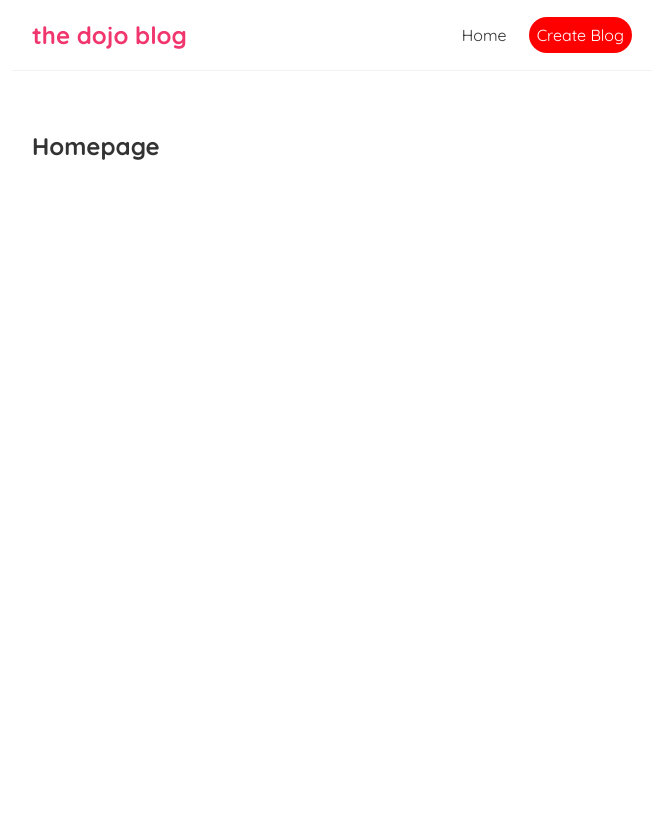
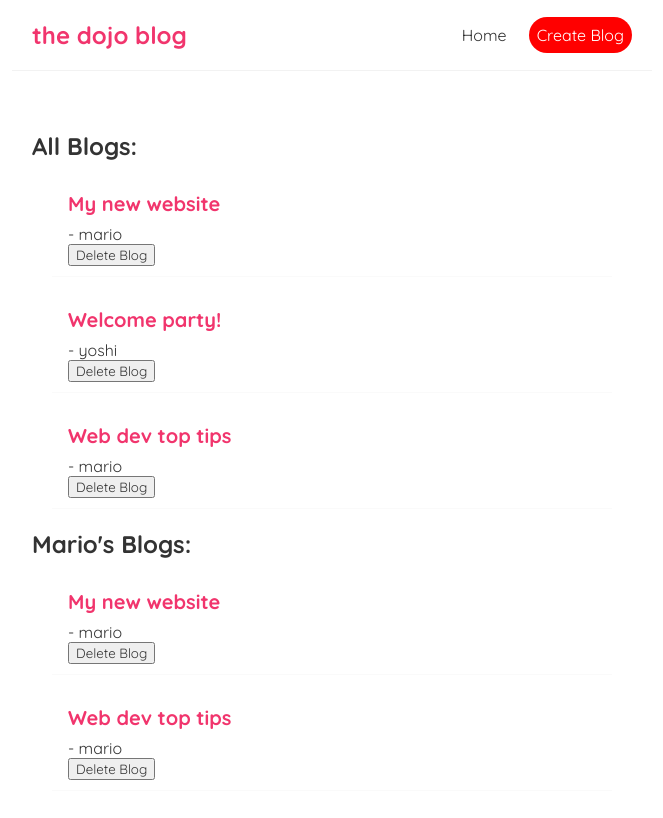
Before and after one commit to grimWaffles/dojo-blog, a React (Create React App) app: page / in a window 1280 px wide. Shown: the top 818 px of the page, without its empty margins (308-971 px from the left). Built offline with nearby package versions, Linux system fonts and the light colour scheme.

Commit message:
Lesson 15

```diff
--- /dev/null
+++ b/src/components/BlogList.js
@@ -0,0 +1,21 @@
+const BlogList = ({blogs,title, handleDelete}) => {
+    // const blogs = props.blogs
+    // const title = props.title
+
+    return (
+        <div className="blog-list">
+            <h2>{title}</h2>
+            {blogs.map((blog) =>
+            (
+                <div className="blog-preview" key={blog.id}>
+                    <h2>{blog.title}</h2>
+                    <p>- {blog.author}</p>
+                    <button onClick={()=>{handleDelete(blog.id)}}>Delete Blog</button>
+                </div>
+            )
+            )}
+        </div>
+    );
+}
+
+export default BlogList;
--- a/src/index.css
+++ b/src/index.css
@@ -34,3 +34,19 @@
   margin: 40px auto;
   padding: 20px;
 }
+
+.blog-preview{
+  padding: 10px 16px;
+  margin:20px;
+  border-bottom: 1px solid #fafafa;
+}
+
+.blog-preview:hover{
+  box-shadow: 1px 3px 5px rgba(0, 0, 0, 0.1);
+}
+
+.blog-preview h2{
+  font-size: 20px;
+  color: #f1356d;
+  margin-bottom: 8px;
+}
--- a/src/views/Home2.js
+++ b/src/views/Home2.js
@@ -1,9 +1,28 @@
-import { useState } from "react";
+import { useState, useEffect } from "react";
+import BlogList from "../components/BlogList";
 
 const Home2 = () => {
+
+    const [blogs, setBlogs] = useState([
+        { title: 'My new website', body: 'lorem ipsum...', author: 'mario', id: 1 },
+        { title: 'Welcome party!', body: 'lorem ipsum...', author: 'yoshi', id: 2 },
+        { title: 'Web dev top tips', body: 'lorem ipsum...', author: 'mario', id: 3 }
+    ])
+
+    const handleDelete = (id) => {
+        const newBlogs = blogs.filter(blog => blog.id != id)
+        setBlogs(newBlogs)
+    }
+
+    useEffect(()=>{
+        console.log('UseEffect ran!')
+    });
+
     return (
         <div className="home">
-            <h2>Homepage</h2>
+            {/* To loop through a list in react */}
+            <BlogList blogs={blogs} title="All Blogs:" handleDelete={handleDelete} />
+            <BlogList blogs={blogs.filter(blog => blog.author === 'mario')} title={"Mario's Blogs:"} handleDelete={handleDelete}></BlogList>
         </div>
     );
 }
```
